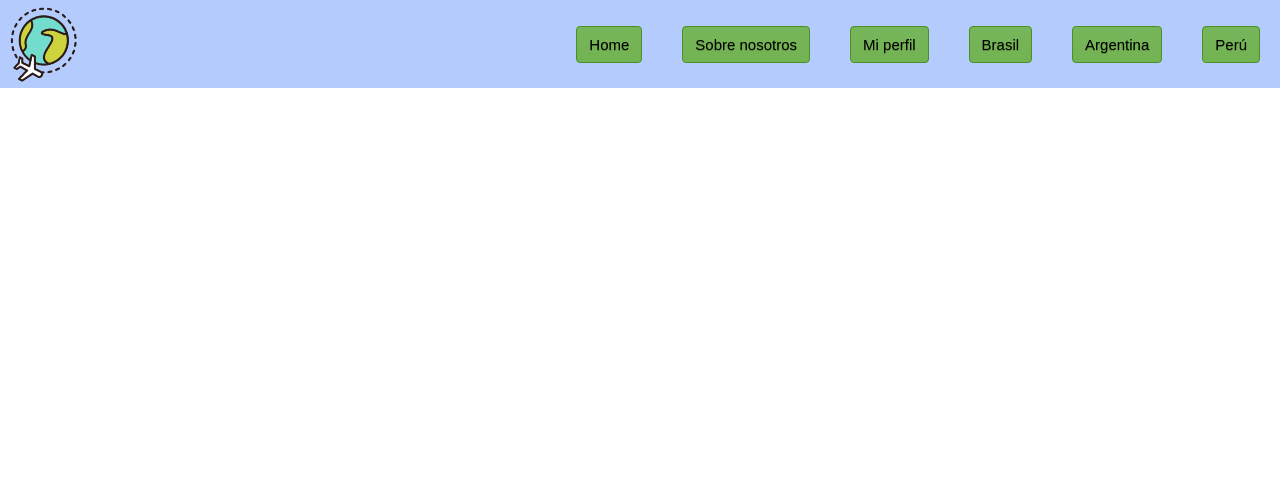
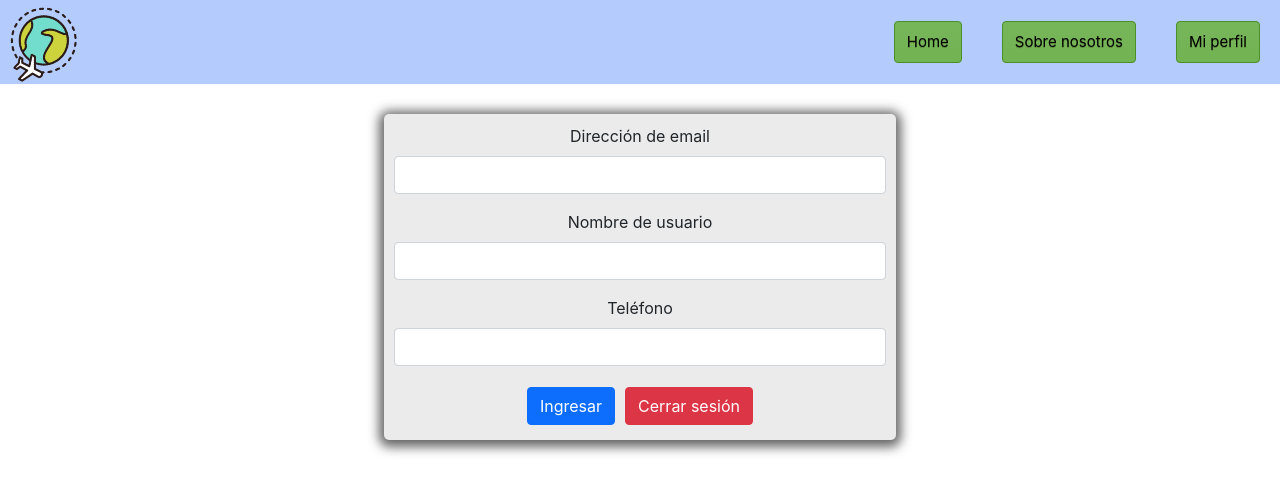
Before and after one commit to matiaspedernera/DestinoViajes, a React (Create React App) app: page /miperfil in a window 1280 px wide. Shown: the top 492 px of the page. Built offline with nearby package versions, Linux system fonts and the light colour scheme.

Commit message:
Agregado form de log in

```diff
--- a/public/index.html
+++ b/public/index.html
@@ -1,14 +1,14 @@
 <!DOCTYPE html>
 <html lang="en">
+
 <head>
   <meta charset="utf-8" />
   <link rel="icon" href="%PUBLIC_URL%/favicon.ico" />
+  <link href="https://cdn.jsdelivr.net/npm/bootstrap@5.1.3/dist/css/bootstrap.min.css" rel="stylesheet"
+    integrity="sha384-1BmE4kWBq78iYhFldvKuhfTAU6auU8tT94WrHftjDbrCEXSU1oBoqyl2QvZ6jIW3" crossorigin="anonymous">
   <meta name="viewport" content="width=device-width, initial-scale=1" />
   <meta name="theme-color" content="#000000" />
-    <meta
-      name="description"
-      content="Web site created using create-react-app"
-    />
+  <meta name="description" content="Web site created using create-react-app" />
   <link rel="apple-touch-icon" href="%PUBLIC_URL%/logo192.png" />
   <!--
       manifest.json provides metadata used when your web app is installed on a
@@ -26,6 +26,7 @@
     -->
   <title>React App</title>
 </head>
+
 <body>
   <noscript>You need to enable JavaScript to run this app.</noscript>
   <div id="root"></div>
@@ -39,5 +40,9 @@
       To begin the development, run `npm start` or `yarn start`.
       To create a production bundle, use `npm run build` or `yarn build`.
     -->
+  <script src="https://cdn.jsdelivr.net/npm/bootstrap@5.1.3/dist/js/bootstrap.bundle.min.js"
+    integrity="sha384-ka7Sk0Gln4gmtz2MlQnikT1wXgYsOg+OMhuP+IlRH9sENBO0LRn5q+8nbTov4+1p"
+    crossorigin="anonymous"></script>
 </body>
+
 </html>
--- a/src/App.js
+++ b/src/App.js
@@ -5,6 +5,7 @@ import { BrowserRouter, Switch, Route } from "react-router-dom";
 import ItemDetailContainer from "./components/ItemDetailContainer/ItemDetailContainer";
 import Cart from "./views/Cart";
 import CartContext, { CartContextProvider } from "./context/cartContext";
+import MiPerfil from "./views/Login";
 
 function App() {
   return (
@@ -21,6 +22,9 @@ function App() {
             <Route path="/cart">
               <Cart />
             </Route>
+            <Route path="/miperfil">
+              <MiPerfil />
+            </Route>
           </Switch>
         </BrowserRouter>
     </CartContextProvider>
--- a/src/components/ItemDetail/ItemDetail.js
+++ b/src/components/ItemDetail/ItemDetail.js
@@ -2,29 +2,32 @@ import { useState } from "react/cjs/react.development";
 import ItemCount from "../ItemCount/ItemCount";
 import "./itemDetail.css";
 import { Link } from "react-router-dom";
+import { useContext } from "react";
+import UserContext from "../../context/userContext";
 
 const ItemDetail = ({ item }) => {
-  const [productAdded, setProductAdded] = useState(0);
+  const { user } = useContext(UserContext);
   const [itemCount, setItemCount] = useState(false);
+  console.log(user);
 
   if (!item) {
     return <h1>Cargando...</h1>;
   }
 
-  const addProduct = (cantidadAgregada) => {
-    console.log(cantidadAgregada);
-    setItemCount(true);
-    setProductAdded(cantidadAgregada);
-  };
-
   return (
     <div className="item-detail-card" id={item.id}>
       <img src={item.imagen} alt={item.id} />
       <h4>{item.descripcion}</h4>
+      {(user.name === "" || user.phone === "" || user.email === "") ? (
+        <div>
+          <p>Para agregar productos al carrito debes iniciar sesion primero!</p>
+          <Link to="/miperfil">
+            <button>Iniciar Sesión</button>
+          </Link>
+        </div>
+        ) : (
+          <>
           <p>ARS ${item.precio}</p>
-      {itemCount ? (
-        <div></div>
-      ) : (
           <ItemCount
             id={item.id}
             descripcion={item.descripcion}
@@ -32,11 +35,12 @@ const ItemDetail = ({ item }) => {
             initial={item.minimo}
             precio={item.precio}
           />
-      )}
           <Link to="/cart">
             <button>Finalizar mi compra</button>
           </Link>
           <p>Stock disponible: {item.stock} viajes</p>
+        </>
+      )}
     </div>
   );
 };
--- a/src/components/NavBar/NavBar.js
+++ b/src/components/NavBar/NavBar.js
@@ -25,10 +25,7 @@ const NavBar = () => {
       <div className="buttonMenu">
         <Categories categoryName="Home" url="/" />
         <Categories categoryName="Sobre nosotros" url="/nosotros" />
-        <Categories categoryName="Mi perfil" url="/perfil" />
-        <Categories categoryName="Brasil" url="/product/1" />
-        <Categories categoryName="Argentina" url="/product/2" />
-        <Categories categoryName="Perú" url="/product/3" />
+        <Categories categoryName="Mi perfil" url="/miperfil" />
         <Link to="/cart">
           <CartWidget />
         </Link>
--- /dev/null
+++ b/src/context/userContext.js
@@ -0,0 +1,25 @@
+import { createContext, useState } from "react";
+
+const UserContext = createContext();
+
+export const UserContextProvider = ({ children }) => {
+  const [user, setUser] = useState();
+  console.log(user)
+
+
+  const loginUsuario = (userInfo) => {
+    setUser(userInfo);
+  };
+
+  const logoutUsuario = () => {
+    setUser();
+  };
+
+  return (
+    <UserContext.Provider value={{ loginUsuario, logoutUsuario, user }}>
+      {children}
+    </UserContext.Provider>
+  );
+};
+
+export default UserContext;
--- a/src/index.js
+++ b/src/index.js
@@ -1,14 +1,17 @@
-import React from 'react';
-import ReactDOM from 'react-dom';
-import './index.css';
-import App from './App';
-import reportWebVitals from './reportWebVitals';
+import React from "react";
+import ReactDOM from "react-dom";
+import "./index.css";
+import App from "./App";
+import reportWebVitals from "./reportWebVitals";
+import { UserContextProvider } from "./context/userContext";
 
 ReactDOM.render(
   <React.StrictMode>
-    <App />
+    <UserContextProvider>
+      <App />
+    </UserContextProvider>
   </React.StrictMode>,
-  document.getElementById('root')
+  document.getElementById("root")
 );
 
 // If you want to start measuring performance in your app, pass a function
--- a/src/views/Cart.js
+++ b/src/views/Cart.js
@@ -8,13 +8,16 @@ import {
   writeBatch,
 } from "firebase/firestore";
 import CartContext from "../context/cartContext";
+import UserContext from "../context/userContext";
 import "./cart.css";
 import { Link } from "react-router-dom";
 import { db } from "../services/firebase/firebase";
 
 const Cart = () => {
   const { viajes, limpiarCarrito, eliminarViaje } = useContext(CartContext);
+  const { user } = useContext(UserContext);
   console.log(viajes);
+  console.log(user);
 
   const eliminarCarrito = () => {
     limpiarCarrito();
@@ -26,11 +29,7 @@ const Cart = () => {
 
   const finalizarCompra = () => {
     const carritoFinal = {
-      buyer: {
-        name: "Mati",
-        phone: "351-2223334",
-        email: "mati.peder@matipeder.com",
-      },
+      buyer: user,
       items: viajes,
       date: Timestamp.fromDate(new Date()),
     };
@@ -41,7 +40,8 @@ const Cart = () => {
       getDoc(doc(db, "viajes", prod.id)).then((DocumentSnapshot) => {
         if (DocumentSnapshot.data().stock >= carritoFinal.items[i].cantidad) {
           batch.update(doc(db, "viajes", DocumentSnapshot.id), {
-            stock: DocumentSnapshot.data().stock - carritoFinal.items[i].cantidad,
+            stock:
+              DocumentSnapshot.data().stock - carritoFinal.items[i].cantidad,
           });
         } else {
           sinStock.push({
@@ -56,7 +56,7 @@ const Cart = () => {
       addDoc(collection(db, "ordenes"), carritoFinal)
         .then(() => {
           batch.commit().then(() => {
-            console.log("Se finalizó la compra")
+            console.log("Se finalizó la compra");
           });
         })
         .catch((error) => {
--- /dev/null
+++ b/src/views/Login.js
@@ -0,0 +1,79 @@
+import "./login.css";
+import { useContext } from "react";
+import UserContext from "../context/userContext";
+import { useState } from "react/cjs/react.development";
+
+const MiPerfil = () => {
+  const { loginUsuario, logoutUsuario, user } = useContext(UserContext);
+  const [phone, setPhone] = useState('')
+  const [name, setName] = useState('')
+  const [email, setEmail] = useState('')
+
+  const logIn = (e) => {
+    e.preventDefault();
+
+    const userInfo = {
+        phone,
+        name,
+        email
+    }
+
+    loginUsuario(userInfo)
+    console.log(user)
+  };
+
+  const logOut = () => {
+      logoutUsuario();
+  }
+
+  return (
+    <div className="login-card">
+      <form onSubmit={logIn}>
+        <div className="mb-3">
+          <label htmlFor="exampleInputEmail1" className="form-label">
+            Dirección de email
+          </label>
+          <input
+            type="email"
+            className="form-control"
+            id="exampleInputEmail1"
+            aria-describedby="emailHelp"
+            value={email}
+            onChange={({ target }) => setEmail(target.value)}
+          ></input>
+        </div>
+        <div className="mb-3">
+          <label htmlFor="exampleInputPassword1" className="form-label">
+            Nombre de usuario
+          </label>
+          <input
+            className="form-control"
+            id="exampleInputPassword1"
+            value={name}
+            onChange={({ target }) => setName(target.value)}
+          ></input>
+        </div>
+        <div className="mb-3">
+          <label htmlFor="inputTelefono" className="form-label">
+            Teléfono
+          </label>
+          <input
+            type="number"
+            className="form-control"
+            id="inputTelefono"
+            value={phone}
+            onChange={({ target }) => setPhone(target.value)}
+          ></input>
+        </div>
+        <button type="submit" className="btn btn-primary">
+          Ingresar
+        </button>
+        <button className="btn btn-danger" onClick={logOut}>
+          Cerrar sesión
+        </button>
+      </form>
+    </div>
+  );
+};
+
+export default MiPerfil;
--- /dev/null
+++ b/src/views/login.css
@@ -0,0 +1,16 @@
+.login-card {
+    margin: 30px;
+    margin-left: 30%;
+    width: 40%;
+    -webkit-box-shadow: 0px 2px 11px 5px rgba(50, 50, 50, 0.75);
+    -moz-box-shadow: 0px 2px 11px 5px rgba(50, 50, 50, 0.75);
+    box-shadow: 0px 2px 11px 5px rgba(50, 50, 50, 0.75);
+    background-color: rgb(235, 235, 235);
+    border-radius: 5px;
+    padding: 10px;
+    text-align: center;
+}
+
+.btn {
+    margin: 5px;
+}
```
Lines whose indentation alone changed are shown as unchanged.
